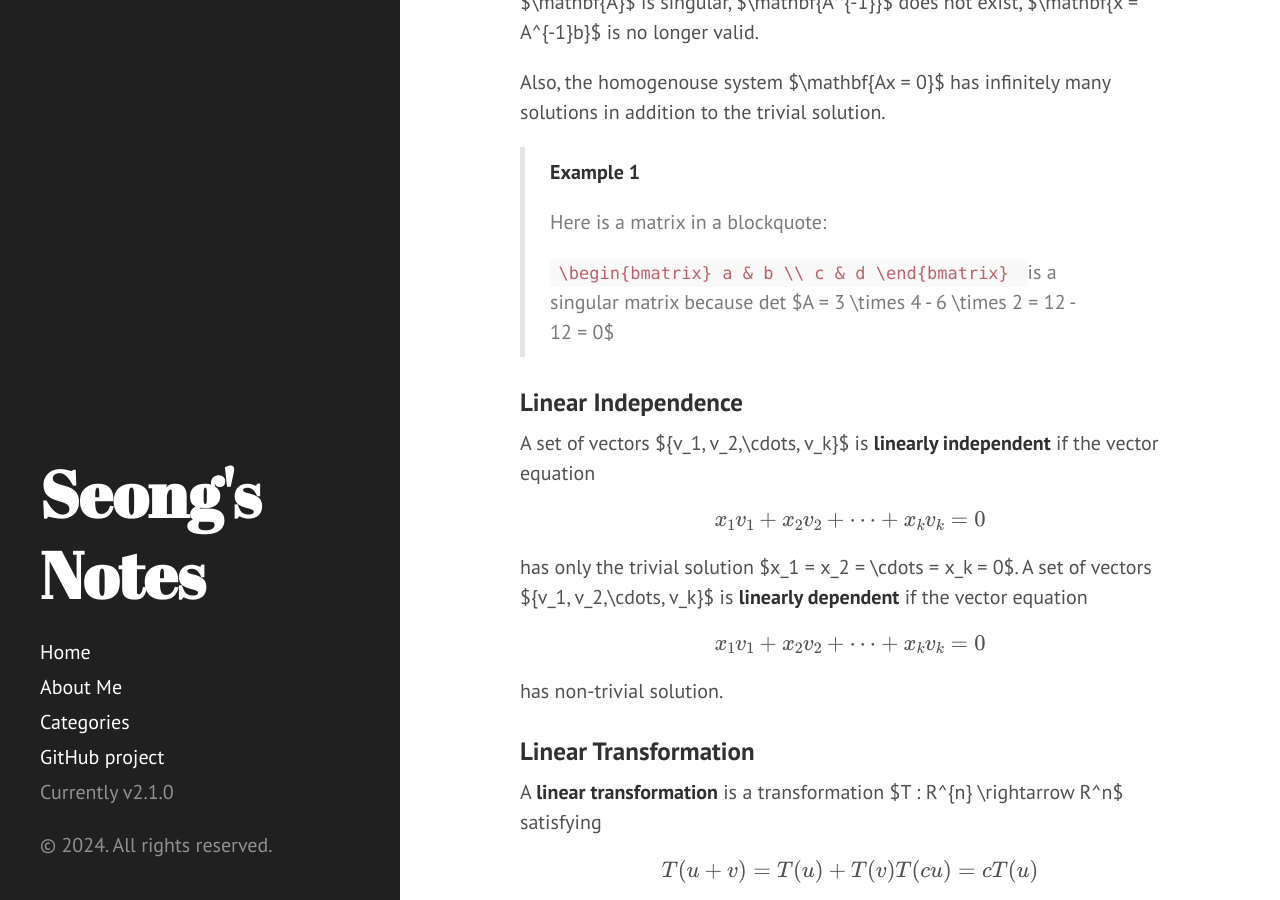
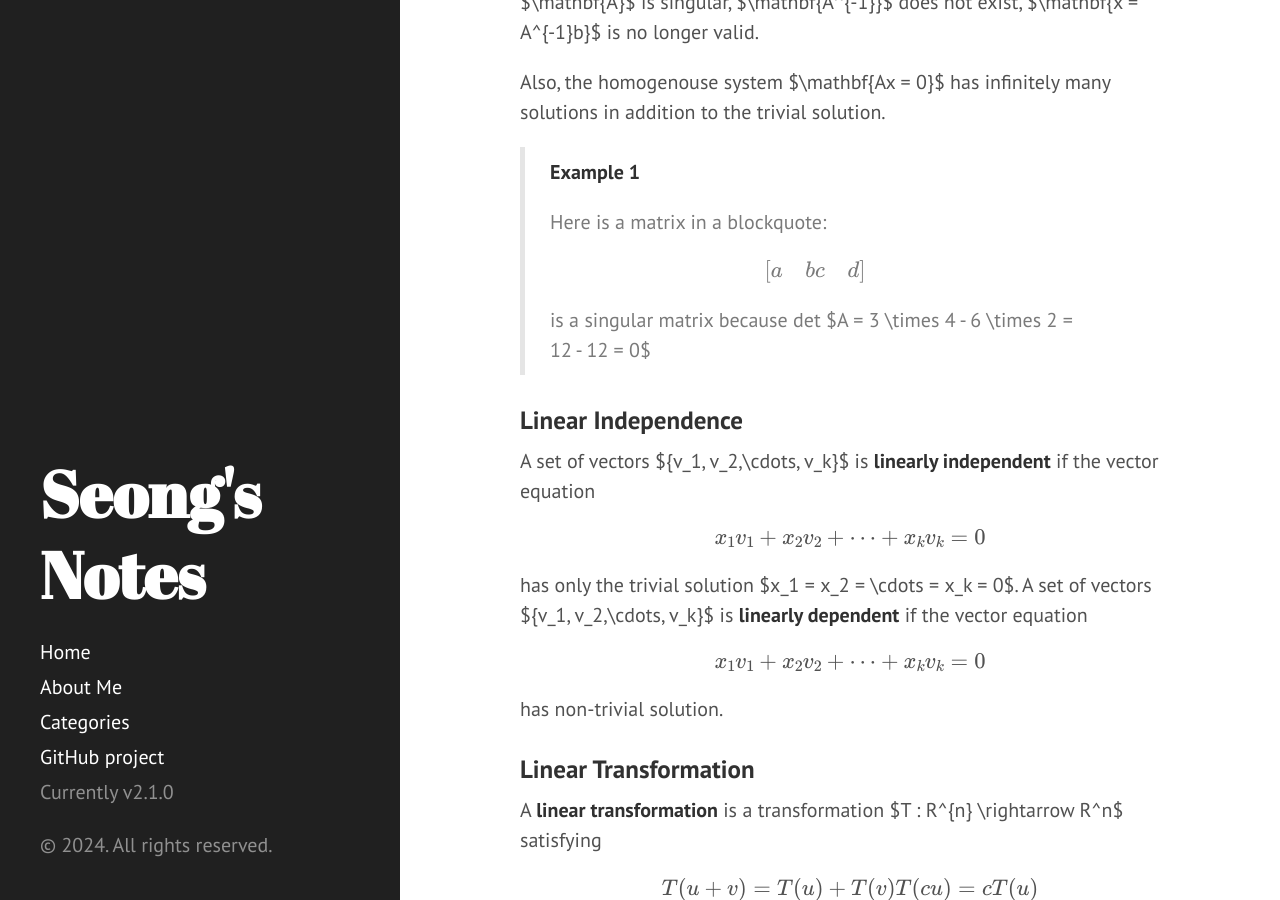
Before and after one commit to GwangseongCho/GwangseongCho.github.io, a Jekyll site: the page built from _posts/2024-09-09-differential-equations-II.md, in a window 1280 px wide and 900 px high, scrolled down 1106 px. Built offline with Jekyll 4.4.1, drawn with Linux system fonts in a browser that asks for light colours; formulas are drawn with MathJax 3.

Commit message:
Edit Example 1

````diff
--- a/_posts/2024-09-09-differential-equations-II.md
+++ b/_posts/2024-09-09-differential-equations-II.md
@@ -45,12 +45,12 @@ Also, the homogenouse system $\mathbf{Ax = 0}$ has infinitely many solutions in
 >
 >  Here is a matrix in a blockquote:
 >
-> ```
+>
 > \begin{bmatrix}
 > a & b \\
 > c & d
 > \end{bmatrix}
-> ``` is a singular matrix because det $A =  3 \times 4 - 6 \times 2 = 12 -  12 = 0$
+> is a singular matrix because det $A =  3 \times 4 - 6 \times 2 = 12 -  12 = 0$
 
 
 ### Linear Independence
````
